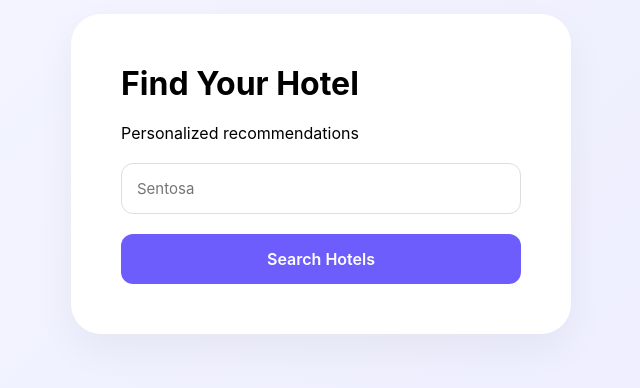
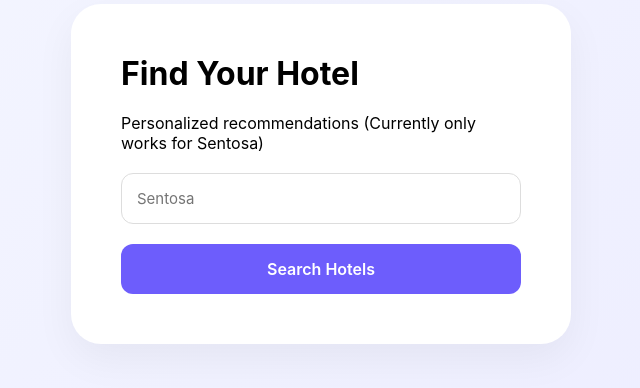
Before and after one commit to advnat22/hotel-ai-recommender, a React (Vite) app: page /search in a window 1280 px wide. Shown: the part 226-614 px from the top of the page, without its empty margins (319-959 px from the left). Built offline with nearby package versions, Linux system fonts and the light colour scheme.

Commit message:
Update Search.jsx

```diff
--- a/src/pages/Search.jsx
+++ b/src/pages/Search.jsx
@@ -31,7 +31,7 @@ function Search(){
 
                 <p>
 
-                    Personalized recommendations
+                    Personalized recommendations (Currently only works for Sentosa)
 
                 </p>
 
```
